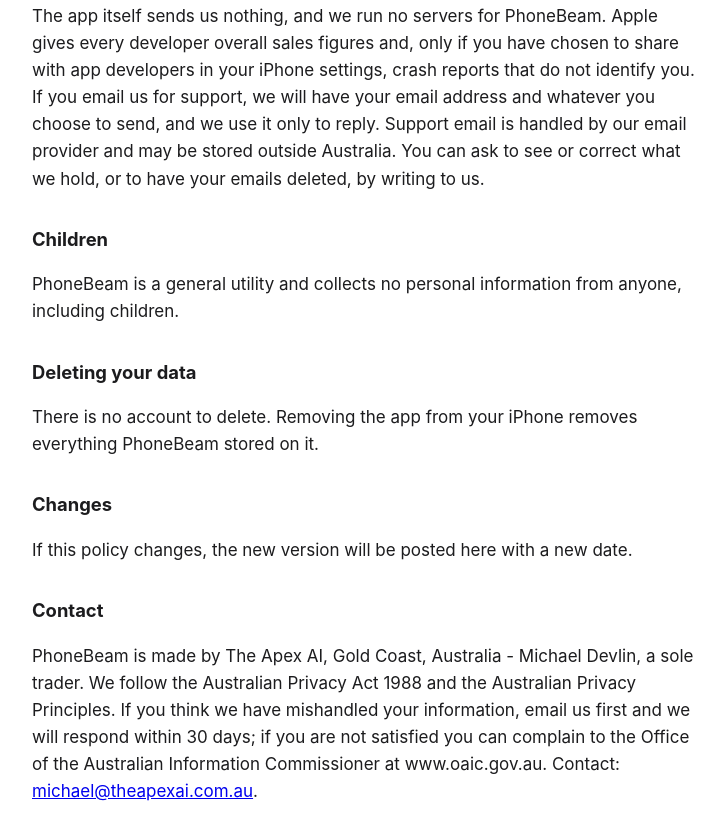
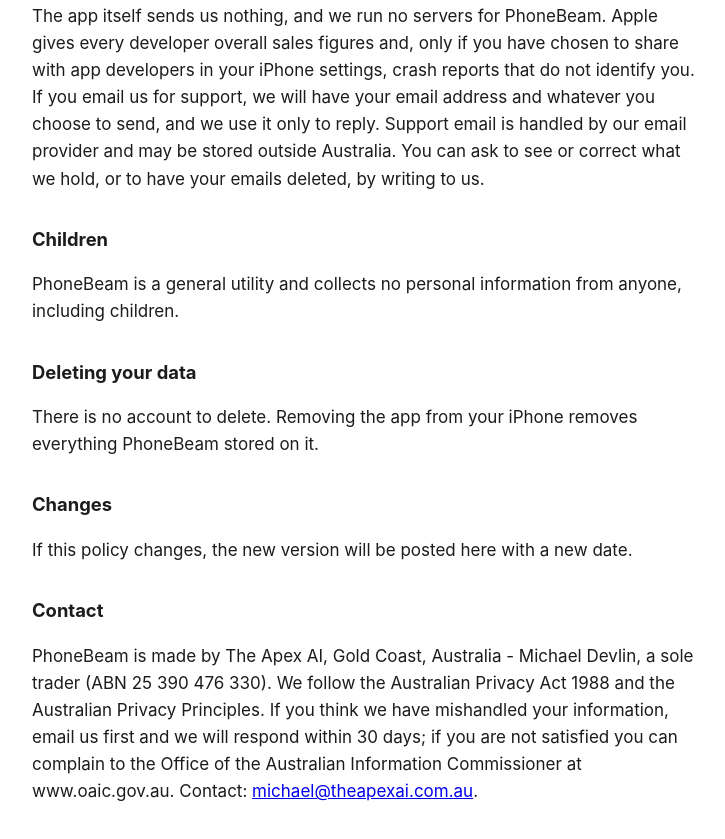
Before and after one commit to micdevlins-lab/phonebeam-site, a plain HTML site: page privacy.html in a window 1280 px wide. Shown: the part 1741-2580 px from the top of the page, without its empty margins (272-997 px from the left). Drawn offline with Linux system fonts and the light colour scheme.

Commit message:
Add ABN to terms and privacy
Co-Authored-By: Claude Fable 5.2 <noreply@anthropic.com>

```diff
--- a/privacy.html
+++ b/privacy.html
@@ -53,6 +53,6 @@
 <p>If this policy changes, the new version will be posted here with a new date.</p>
 
 <h2>Contact</h2>
-<p>PhoneBeam is made by The Apex AI, Gold Coast, Australia - Michael Devlin, a sole trader. We follow the Australian Privacy Act 1988 and the Australian Privacy Principles. If you think we have mishandled your information, email us first and we will respond within 30 days; if you are not satisfied you can complain to the Office of the Australian Information Commissioner at www.oaic.gov.au. Contact: <a href="mailto:michael@theapexai.com.au">michael@theapexai.com.au</a>.</p>
+<p>PhoneBeam is made by The Apex AI, Gold Coast, Australia - Michael Devlin, a sole trader (ABN 25 390 476 330). We follow the Australian Privacy Act 1988 and the Australian Privacy Principles. If you think we have mishandled your information, email us first and we will respond within 30 days; if you are not satisfied you can complain to the Office of the Australian Information Commissioner at www.oaic.gov.au. Contact: <a href="mailto:michael@theapexai.com.au">michael@theapexai.com.au</a>.</p>
 </body>
 </html>
```
Also changed, not shown: terms.html (+1 -1 lines).
